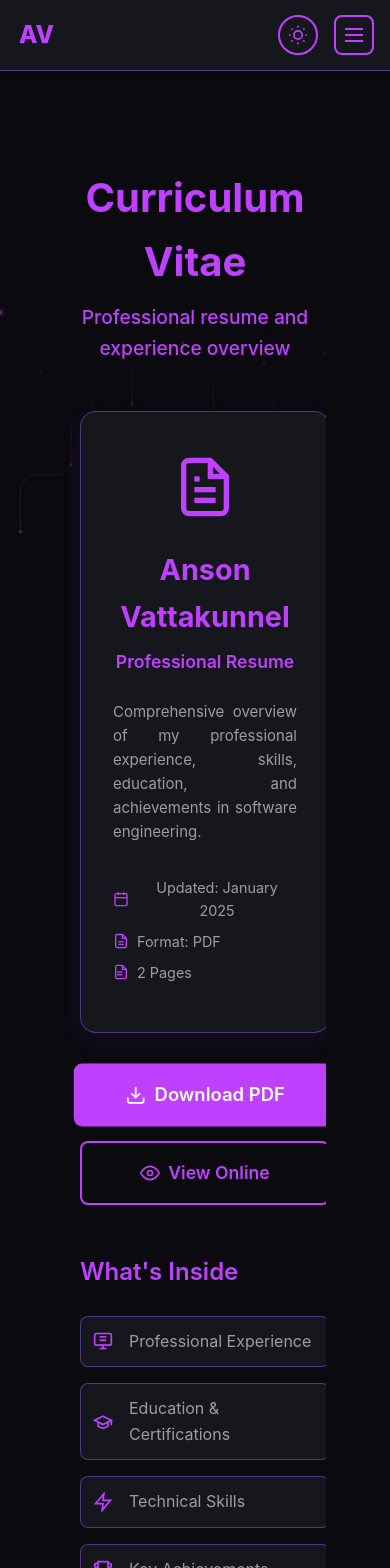
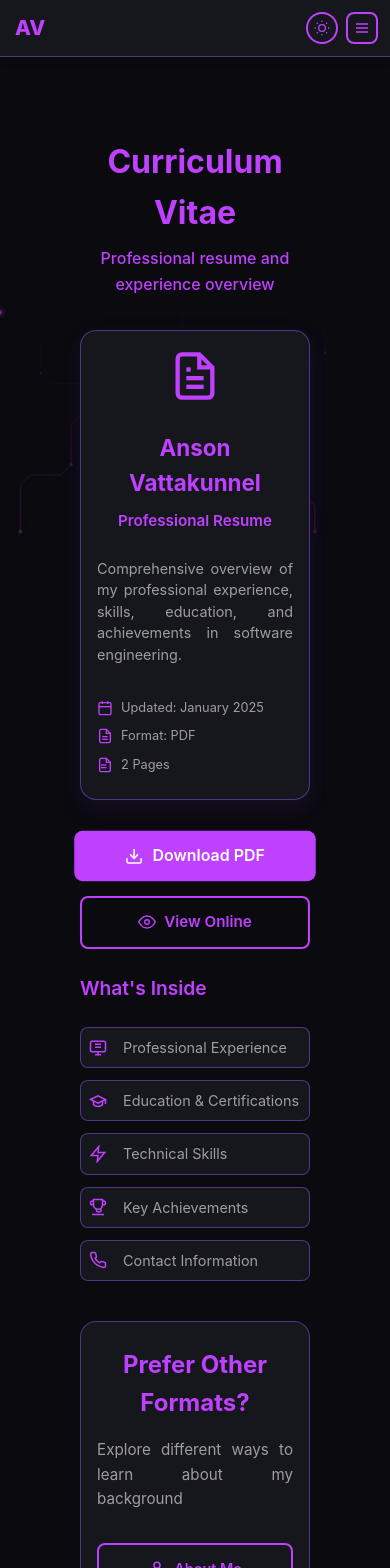
Before and after one commit to ShadowBahamut/Anson-Vattakunnel, a Vue app: page /cv in a window 390 px wide. Shown: the top 1568 px of the page. Built offline with nearby package versions, Linux system fonts and the light colour scheme.

Commit message:
Built files for updating VPS

```diff
--- a/src/App.vue
+++ b/src/App.vue
@@ -557,6 +557,7 @@ const closeMobileMenu = () => {
 @media (max-width: 768px) {
   .main-nav {
     padding: 0 1rem;
+    height: 60px;
   }
 
   .desktop-only {
@@ -568,7 +569,29 @@ const closeMobileMenu = () => {
   }
 
   .app-main {
-    padding-top: 70px;
+    padding-top: 60px;
+  }
+
+  .brand-link {
+    font-size: 1.5rem;
+  }
+
+  .pcb-circuit {
+    opacity: 0.2;
+  }
+
+  .nav-actions {
+    gap: 0.5rem;
+  }
+
+  .theme-toggle {
+    width: 36px;
+    height: 36px;
+  }
+
+  .mobile-menu-btn {
+    width: 36px;
+    height: 36px;
   }
 }
 
@@ -644,12 +667,46 @@ const closeMobileMenu = () => {
 }
 
 @media (max-width: 480px) {
+  .main-nav {
+    padding: 0 0.75rem;
+    height: 56px;
+  }
+
+  .app-main {
+    padding-top: 56px;
+  }
+
   .nav-brand {
-    font-size: 1.2rem;
+    font-size: 1rem;
   }
 
   .brand-link {
-    font-size: 1.5rem;
+    font-size: 1.3rem;
+  }
+
+  .theme-toggle {
+    width: 32px;
+    height: 32px;
+  }
+
+  .mobile-menu-btn {
+    width: 32px;
+    height: 32px;
+  }
+
+  .theme-toggle svg {
+    width: 16px;
+    height: 16px;
+  }
+
+  .mobile-nav-link {
+    font-size: 1rem;
+    padding: 0.75rem;
+  }
+
+  .mobile-social-btn {
+    width: 40px;
+    height: 40px;
   }
 }
 </style>
--- a/src/views/AboutView.vue
+++ b/src/views/AboutView.vue
@@ -439,45 +439,108 @@
 }
 
 @media (max-width: 768px) {
+  .about {
+    padding: 1.5rem 0;
+  }
+
   .container {
-    padding: 0 1rem;
+    padding: 0 1.5rem;
+  }
+
+  .about-header {
+    padding: 2rem 1.5rem;
+    margin-bottom: 2.5rem;
   }
 
   .about-header h1 {
     font-size: 2.5rem;
   }
 
+  .subtitle {
+    font-size: 1.1rem;
+  }
+
+  .about-content {
+    gap: 3rem;
+  }
+
   .profile-section {
     flex-direction: column;
     text-align: center;
+    padding: 2rem 1.5rem;
+  }
+
+  .profile-text h2 {
+    font-size: 1.8rem;
+    flex-direction: column;
+    gap: 0.5rem;
   }
 
   .profile-text p {
     text-align: justify;
+    font-size: 1rem;
+    line-height: 1.7;
+  }
+
+  .skills-section h2,
+  .values-section h2 {
+    font-size: 1.8rem;
   }
 
   .skills-grid,
   .values-grid {
     grid-template-columns: 1fr;
+    gap: 1.5rem;
   }
 
   .skill-category,
   .value-card {
     max-width: 100%;
+    padding: 1.5rem;
+  }
+
+  .skill-category h3,
+  .value-card h3 {
+    font-size: 1.2rem;
+  }
+
+  .skill-category li {
+    font-size: 0.95rem;
   }
 
   .value-card p {
     text-align: justify;
+    font-size: 0.95rem;
+  }
+
+  .value-icon {
+    width: 40px;
+    height: 40px;
+  }
+
+  .contact-section {
+    padding: 2rem 1.5rem;
+  }
+
+  .contact-section h2 {
+    font-size: 1.8rem;
+  }
+
+  .contact-section p {
+    text-align: justify;
+    font-size: 1rem;
   }
 
   .contact-buttons {
     flex-direction: column;
     align-items: center;
+    gap: 0.75rem;
   }
 
   .btn {
     width: 200px;
     max-width: 100%;
+    font-size: 0.95rem;
   }
 
   .email-link {
@@ -486,9 +549,103 @@
     max-width: 100%;
     box-sizing: border-box;
   }
+}
+
+@media (max-width: 480px) {
+  .about {
+    padding: 1rem 0;
+  }
+
+  .container {
+    padding: 0 1rem;
+  }
+
+  .about-header {
+    padding: 1.5rem 1rem;
+    margin-bottom: 2rem;
+  }
+
+  .about-header h1 {
+    font-size: 2rem;
+  }
+
+  .subtitle {
+    font-size: 1rem;
+  }
+
+  .about-content {
+    gap: 2.5rem;
+  }
+
+  .profile-section {
+    padding: 1.5rem 1rem;
+  }
+
+  .profile-text h2 {
+    font-size: 1.5rem;
+  }
+
+  .profile-text p {
+    font-size: 0.95rem;
+    line-height: 1.6;
+  }
+
+  .skills-section h2,
+  .values-section h2 {
+    font-size: 1.6rem;
+  }
+
+  .skill-category,
+  .value-card {
+    padding: 1.25rem;
+  }
+
+  .skill-category h3,
+  .value-card h3 {
+    font-size: 1.1rem;
+  }
+
+  .skill-category li {
+    font-size: 0.9rem;
+    padding: 0.4rem 0;
+  }
+
+  .value-card p {
+    font-size: 0.9rem;
+  }
+
+  .value-icon {
+    width: 36px;
+    height: 36px;
+  }
+
+  .contact-section {
+    padding: 1.5rem 1rem;
+  }
+
+  .contact-section h2 {
+    font-size: 1.5rem;
+  }
 
   .contact-section p {
-    text-align: justify;
+    font-size: 0.95rem;
+  }
+
+  .btn {
+    width: 100%;
+    max-width: 280px;
+    font-size: 0.9rem;
+    padding: 12px 20px;
+  }
+
+  .email-link {
+    font-size: 0.95rem;
+    padding: 0.6rem 1.25rem;
+  }
+
+  .email-link svg {
+    width: 20px;
+    height: 20px;
   }
 }
 
--- a/src/views/CVView.vue
+++ b/src/views/CVView.vue
@@ -409,25 +409,57 @@
 }
 
 @media (max-width: 768px) {
+  .cv-view {
+    padding: 1.5rem 0;
+  }
+
   .container {
-    padding: 0 1rem;
+    padding: 0 1.5rem;
+  }
+
+  .cv-header {
+    margin-bottom: 2.5rem;
   }
 
   .cv-header h1 {
     font-size: 2.5rem;
   }
 
+  .subtitle {
+    font-size: 1.1rem;
+  }
+
   .cv-content {
     grid-template-columns: 1fr;
-    gap: 2rem;
+    gap: 2.5rem;
+    margin-bottom: 3rem;
   }
 
   .preview-card {
     max-width: 100%;
+    padding: 2rem 1.5rem;
+  }
+
+  .preview-card h2 {
+    font-size: 1.6rem;
+  }
+
+  .document-type {
+    font-size: 1rem;
   }
 
   .document-description {
     text-align: justify;
+    font-size: 0.95rem;
+    line-height: 1.6;
+  }
+
+  .document-meta {
+    font-size: 0.85rem;
+  }
+
+  .cv-actions {
+    gap: 2rem;
   }
 
   .action-buttons {
@@ -437,20 +469,149 @@
   .btn.large {
     width: 250px;
     max-width: 100%;
+    font-size: 1rem;
+    padding: 14px 28px;
+  }
+
+  .quick-info h3 {
+    font-size: 1.3rem;
+  }
+
+  .info-list li {
+    font-size: 0.95rem;
+    padding: 0.6rem;
+  }
+
+  .alternative-actions {
+    padding: 2rem 1.5rem;
+  }
+
+  .alt-content h2 {
+    font-size: 1.8rem;
+  }
+
+  .alt-content p {
+    text-align: justify;
+    font-size: 1rem;
   }
 
   .alt-buttons {
     flex-direction: column;
     align-items: center;
+    gap: 0.75rem;
   }
 
   .btn.outline {
     width: 200px;
     max-width: 100%;
+    font-size: 0.95rem;
+  }
+}
+
+@media (max-width: 480px) {
+  .cv-view {
+    padding: 1rem 0;
+  }
+
+  .container {
+    padding: 0 1rem;
+  }
+
+  .cv-header {
+    margin-bottom: 2rem;
+  }
+
+  .cv-header h1 {
+    font-size: 2rem;
+  }
+
+  .subtitle {
+    font-size: 1rem;
+  }
+
+  .cv-content {
+    gap: 2rem;
+    margin-bottom: 2.5rem;
+  }
+
+  .preview-card {
+    padding: 1.5rem 1rem;
+  }
+
+  .document-icon svg {
+    width: 52px;
+    height: 52px;
+  }
+
+  .preview-card h2 {
+    font-size: 1.4rem;
+  }
+
+  .document-type {
+    font-size: 0.95rem;
+  }
+
+  .document-description {
+    font-size: 0.9rem;
+    line-height: 1.5;
+  }
+
+  .document-meta {
+    font-size: 0.8rem;
+  }
+
+  .cv-actions {
+    gap: 1.5rem;
+  }
+
+  .btn.large {
+    width: 100%;
+    max-width: 280px;
+    font-size: 0.95rem;
+    padding: 12px 24px;
+  }
+
+  .btn-icon {
+    width: 18px;
+    height: 18px;
+  }
+
+  .quick-info h3 {
+    font-size: 1.2rem;
+  }
+
+  .info-list {
+    gap: 0.75rem;
+  }
+
+  .info-list li {
+    font-size: 0.9rem;
+    padding: 0.5rem;
+  }
+
+  .info-icon {
+    width: 18px;
+    height: 18px;
+    min-width: 18px;
+  }
+
+  .alternative-actions {
+    padding: 1.5rem 1rem;
+  }
+
+  .alt-content h2 {
+    font-size: 1.5rem;
   }
 
   .alt-content p {
-    text-align: justify;
+    font-size: 0.95rem;
+  }
+
+  .btn.outline {
+    width: 100%;
+    max-width: 280px;
+    font-size: 0.9rem;
+    padding: 12px 20px;
   }
 }
 
--- a/src/views/HomeView.vue
+++ b/src/views/HomeView.vue
@@ -385,15 +385,13 @@ const handleImageLoad = (event: Event) => {
 @media (max-width: 768px) {
   .home {
     padding: 1rem;
+    max-width: 100%;
   }
 
   .hero {
-    padding: 2rem;
+    padding: 2rem 1.5rem;
     border-radius: 20px;
-  }
-
-  .pcb-circuit {
-    opacity: 0.2;
+    margin-bottom: 3rem;
   }
 
   .hero-content {
@@ -412,34 +410,119 @@ const handleImageLoad = (event: Event) => {
 
   .name {
     font-size: 2.5rem;
+    line-height: 1.2;
+    margin-bottom: 1rem;
+  }
+
+  .title {
+    font-size: 1.3rem;
+    margin-bottom: 0.75rem;
+  }
+
+  .subtitle {
+    font-size: 0.95rem;
+    margin-bottom: 1.25rem;
   }
 
   .description {
     text-align: justify;
     max-width: 100%;
+    font-size: 1rem;
+    line-height: 1.7;
+    margin-bottom: 1.5rem;
   }
 
   .photo-placeholder {
-    width: 200px;
-    height: 200px;
+    width: 180px;
+    height: 180px;
   }
 
   .cta-buttons {
     flex-direction: column;
     align-items: center;
+    gap: 0.75rem;
   }
 
   .cta-btn {
-    width: 200px;
+    width: 220px;
     max-width: 100%;
+    padding: 12px 24px;
+  }
+
+  .highlights {
+    grid-template-columns: 1fr;
+    gap: 1.5rem;
+    margin-top: 2rem;
   }
 
   .highlight-card {
     max-width: 100%;
+    padding: 1.5rem;
+  }
+
+  .highlight-card h3 {
+    font-size: 1.2rem;
   }
 
   .highlight-card p {
     text-align: justify;
+    font-size: 0.95rem;
+  }
+}
+
+@media (max-width: 480px) {
+  .home {
+    padding: 0.75rem;
+  }
+
+  .hero {
+    padding: 1.5rem 1rem;
+    border-radius: 16px;
+    margin-bottom: 2rem;
+  }
+
+  .name {
+    font-size: 2rem;
+    white-space: normal;
+  }
+
+  .title {
+    font-size: 1.1rem;
+  }
+
+  .subtitle {
+    font-size: 0.9rem;
+  }
+
+  .description {
+    font-size: 0.95rem;
+    line-height: 1.6;
+  }
+
+  .photo-placeholder {
+    width: 150px;
+    height: 150px;
+  }
+
+  .cta-btn {
+    width: 100%;
+    max-width: 280px;
+    font-size: 0.95rem;
+  }
+
+  .highlight-card {
+    padding: 1.25rem;
+  }
+
+  .highlight-card h3 {
+    font-size: 1.1rem;
+    flex-direction: column;
+    gap: 0.5rem;
+  }
+
+  .highlight-icon {
+    width: 20px;
+    height: 20px;
   }
 }
 </style>
--- a/src/views/ProjectsView.vue
+++ b/src/views/ProjectsView.vue
@@ -585,42 +585,109 @@
 }
 
 @media (max-width: 768px) {
+  .projects {
+    padding: 2rem 0;
+  }
+
   .container {
-    padding: 0 3rem;
+    padding: 0 1.5rem;
+  }
+
+  .projects-header {
+    margin-bottom: 3rem;
+    padding: 2rem 1.5rem;
   }
 
   .projects-header h1 {
     font-size: 2.5rem;
   }
 
+  .subtitle {
+    font-size: 1.1rem;
+  }
+
+  .featured-project {
+    margin-bottom: 4rem;
+  }
+
+  .project-showcase {
+    grid-template-columns: 1fr;
+    gap: 2rem;
+    text-align: center;
+    padding: 2rem 1.5rem;
+  }
+
   .project-info h2 {
     font-size: 2rem;
+    flex-direction: column;
+    gap: 0.5rem;
   }
 
   .project-description {
     text-align: justify;
+    font-size: 1rem;
+    line-height: 1.7;
+  }
+
+  .tech-stack {
+    justify-content: center;
+    gap: 0.4rem;
+  }
+
+  .tech-tag {
+    font-size: 0.8rem;
+    padding: 0.4rem 0.8rem;
+  }
+
+  .project-links {
+    justify-content: center;
+    flex-wrap: wrap;
+  }
+
+  .btn {
+    width: auto;
+    min-width: 140px;
+    max-width: 100%;
+    font-size: 0.9rem;
+    padding: 10px 20px;
   }
 
   .grid {
     grid-template-columns: 1fr;
+    gap: 2.5rem;
   }
 
   .project-card {
     max-width: 100%;
+    padding: 1.5rem;
+  }
+
+  .card-header h3 {
+    font-size: 1.2rem;
   }
 
   .card-description {
     text-align: justify;
+    font-size: 0.95rem;
+  }
+
+  .btn.small {
+    font-size: 0.85rem;
+    padding: 6px 12px;
+  }
+
+  .cta-section {
+    padding: 2rem 1.5rem;
+  }
+
+  .cta-content h2 {
+    font-size: 1.8rem;
   }
 
   .cta-buttons {
     flex-direction: column;
     align-items: center;
-  }
-
-  .btn {
-    width: 200px;
-    max-width: 100%;
+    gap: 0.75rem;
   }
 
   .cta-content p {
@@ -725,12 +792,104 @@
 }
 
 @media (max-width: 480px) {
+  .projects {
+    padding: 1.5rem 0;
+  }
+
   .container {
-    padding: 0 2rem;
+    padding: 0 1rem;
+  }
+
+  .projects-header {
+    padding: 1.5rem 1rem;
+    margin-bottom: 2.5rem;
+  }
+
+  .projects-header h1 {
+    font-size: 2rem;
+  }
+
+  .subtitle {
+    font-size: 1rem;
+  }
+
+  .featured-project {
+    margin-bottom: 3rem;
+  }
+
+  .project-showcase {
+    padding: 1.5rem 1rem;
+  }
+
+  .project-info h2 {
+    font-size: 1.5rem;
+  }
+
+  .project-description {
+    font-size: 0.95rem;
+    line-height: 1.6;
+  }
+
+  .tech-tag {
+    font-size: 0.75rem;
+    padding: 0.3rem 0.6rem;
+  }
+
+  .btn {
+    min-width: 120px;
+    font-size: 0.85rem;
+    padding: 8px 16px;
+  }
+
+  .btn-icon {
+    width: 16px;
+    height: 16px;
   }
 
   .grid {
-    gap: 2.5rem;
+    gap: 2rem;
+  }
+
+  .project-card {
+    padding: 1.25rem;
+  }
+
+  .card-header h3 {
+    font-size: 1.1rem;
+    flex-direction: column;
+    gap: 0.25rem;
+  }
+
+  .project-icon {
+    width: 20px;
+    height: 20px;
+  }
+
+  .project-type {
+    font-size: 0.75rem;
+    padding: 0.2rem 0.6rem;
+  }
+
+  .card-description {
+    font-size: 0.9rem;
+  }
+
+  .btn.small {
+    font-size: 0.8rem;
+    padding: 5px 10px;
+    min-width: 100px;
+  }
+
+  .cta-section {
+    padding: 1.5rem 1rem;
+  }
+
+  .cta-content h2 {
+    font-size: 1.5rem;
+  }
+
+  .cta-content p {
+    font-size: 1rem;
   }
 }
 </style>
```
